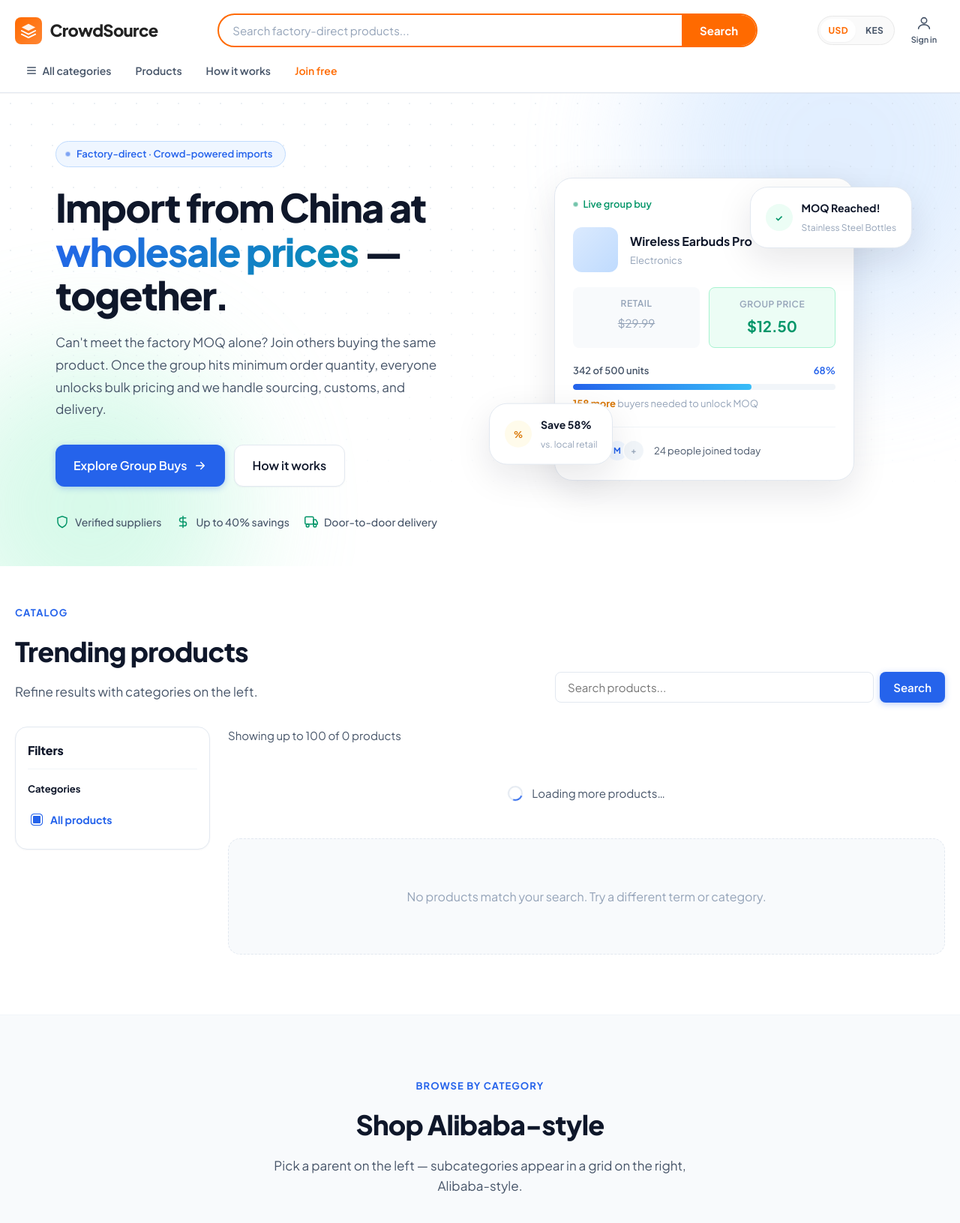
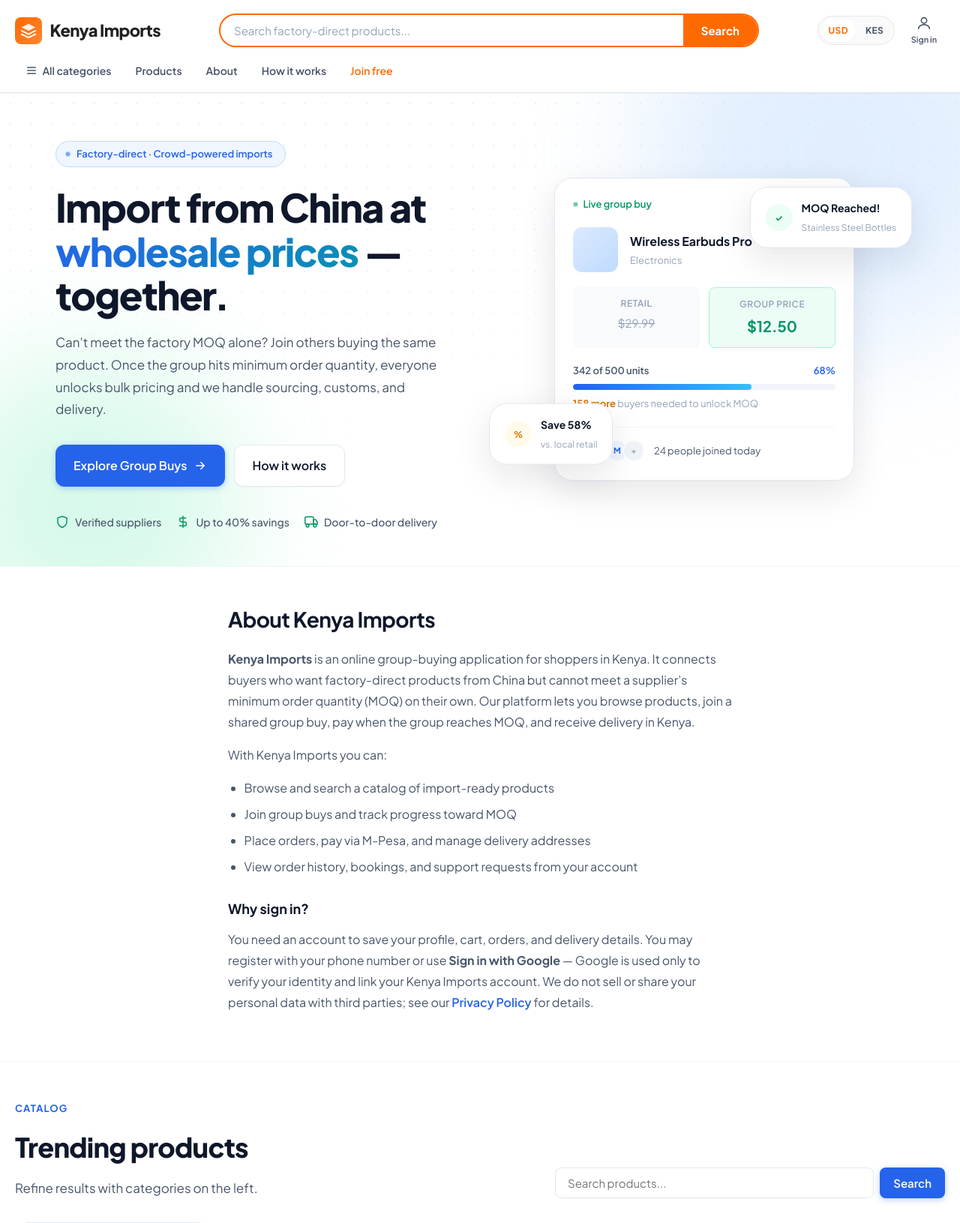
Before and after one commit to kamcho/crowdsource, a Django app: page / in a window 1280 px wide. Shown: the top 1631 px of the page at 75% size. Run offline with Django 5.2, Linux system fonts and the light colour scheme; data that the repository does not hold is empty.

Commit message:
Add homepage app purpose section and Kenya Imports branding.
Clarify what the app does and why users sign in, for Google OAuth verification.

Co-authored-by: Cursor <cursoragent@cursor.com>

```diff
--- a/home/templates/home/landing.html
+++ b/home/templates/home/landing.html
@@ -133,6 +133,34 @@
                 </div>
             </div>
         </div>
+    </div>
+</section>
+
+<!-- App purpose (visible to users and app verification reviewers) -->
+<section class="app-about" id="about">
+    <div class="container container-narrow">
+        <h2>About Kenya Imports</h2>
+        <p>
+            <strong>Kenya Imports</strong> is an online group-buying application for shoppers in Kenya.
+            It connects buyers who want factory-direct products from China but cannot meet a supplier’s
+            minimum order quantity (MOQ) on their own. Our platform lets you browse products, join a
+            shared group buy, pay when the group reaches MOQ, and receive delivery in Kenya.
+        </p>
+        <p>With Kenya Imports you can:</p>
+        <ul>
+            <li>Browse and search a catalog of import-ready products</li>
+            <li>Join group buys and track progress toward MOQ</li>
+            <li>Place orders, pay via M-Pesa, and manage delivery addresses</li>
+            <li>View order history, bookings, and support requests from your account</li>
+        </ul>
+        <h3>Why sign in?</h3>
+        <p>
+            You need an account to save your profile, cart, orders, and delivery details.
+            You may register with your phone number or use <strong>Sign in with Google</strong> —
+            Google is used only to verify your identity and link your Kenya Imports account.
+            We do not sell or share your personal data with third parties; see our
+            <a href="{% url 'home:privacy_policy' %}">Privacy Policy</a> for details.
+        </p>
     </div>
 </section>
 
@@ -272,7 +300,7 @@
     <div class="container">
         <div class="section-header">
             <span class="section-label">Simple process</span>
-            <h2>How crowd sourcing works</h2>
+            <h2>How Kenya Imports works</h2>
             <p>From browsing to doorstep — we make bulk importing effortless.</p>
         </div>
         <div class="steps">
--- a/static/css/landing.css
+++ b/static/css/landing.css
@@ -464,6 +464,55 @@
 .section-header p {
     color: var(--color-text-secondary);
     font-size: 1.0625rem;
+}
+
+/* ── App purpose (OAuth / homepage clarity) ── */
+.app-about {
+    padding: 3rem 0;
+    background: var(--color-surface);
+    border-top: 1px solid var(--color-border-light);
+    border-bottom: 1px solid var(--color-border-light);
+}
+
+.app-about h2 {
+    font-size: 1.75rem;
+    letter-spacing: -0.02em;
+    margin-bottom: 1rem;
+}
+
+.app-about h3 {
+    font-size: 1.125rem;
+    margin: 1.75rem 0 0.75rem;
+}
+
+.app-about p,
+.app-about li {
+    color: var(--color-text-secondary);
+    font-size: 1rem;
+    line-height: 1.75;
+}
+
+.app-about p {
+    margin-bottom: 1rem;
+}
+
+.app-about ul {
+    margin: 0 0 1rem;
+    padding-left: 1.35rem;
+}
+
+.app-about li {
+    margin-bottom: 0.45rem;
+}
+
+.app-about a {
+    color: var(--color-primary);
+    font-weight: 600;
+    text-decoration: none;
+}
+
+.app-about a:hover {
+    text-decoration: underline;
 }
 
 /* ── How it works ── */
--- a/templates/base.html
+++ b/templates/base.html
@@ -31,7 +31,7 @@
                             <path d="M2 17l10 5 10-5M2 12l10 5 10-5" stroke="currentColor" stroke-width="2" stroke-linecap="round" stroke-linejoin="round"/>
                         </svg>
                     </span>
-                    <span class="logo-text">CrowdSource</span>
+                    <span class="logo-text">Kenya Imports</span>
                 </a>
 
                 <form class="header-search" action="{% url 'home:product_browse' %}" method="get" role="search">
@@ -119,6 +119,7 @@
                     All categories
                 </button>
                 <a href="{% url 'home:product_browse' %}" class="header-subnav-link{% if request.path == '/products/' %} is-active{% endif %}">Products</a>
+                <a href="{% url 'home:landing' %}#about" class="header-subnav-link">About</a>
                 <a href="{% url 'home:landing' %}#how-it-works" class="header-subnav-link">How it works</a>
                 {% if user.is_authenticated %}
                 <a href="{% url 'users:signout' %}" class="header-subnav-link header-subnav-link-muted">Sign out</a>
@@ -153,9 +154,9 @@
                             <path d="M2 17l10 5 10-5M2 12l10 5 10-5" stroke="currentColor" stroke-width="2" stroke-linecap="round" stroke-linejoin="round"/>
                         </svg>
                     </span>
-                    CrowdSource
+                    Kenya Imports
                 </a>
-                <p>Group buying platform for factory-direct imports from China. Meet MOQ together, save together.</p>
+                <p>Kenya Imports is a group-buying platform for factory-direct imports from China. Meet MOQ together, save together.</p>
             </div>
             <div class="footer-col">
                 <h4>Platform</h4>
@@ -175,7 +176,7 @@
             </div>
         </div>
         <div class="container footer-bottom">
-            <p>&copy; {% now "Y" %} CrowdSource Import. All rights reserved. · <a href="{% url 'home:privacy_policy' %}">Privacy Policy</a></p>
+            <p>&copy; {% now "Y" %} Kenya Imports. All rights reserved. · <a href="{% url 'home:privacy_policy' %}">Privacy Policy</a></p>
         </div>
     </footer>
     {% include 'partials/category_drawer.html' %}
```
